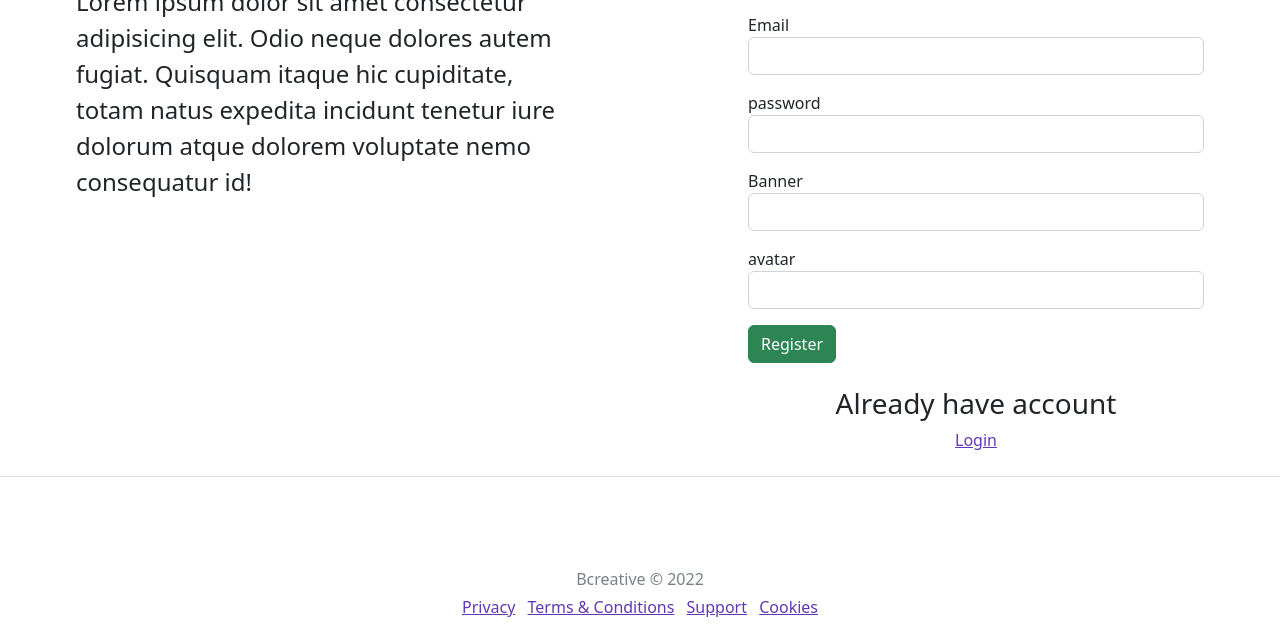
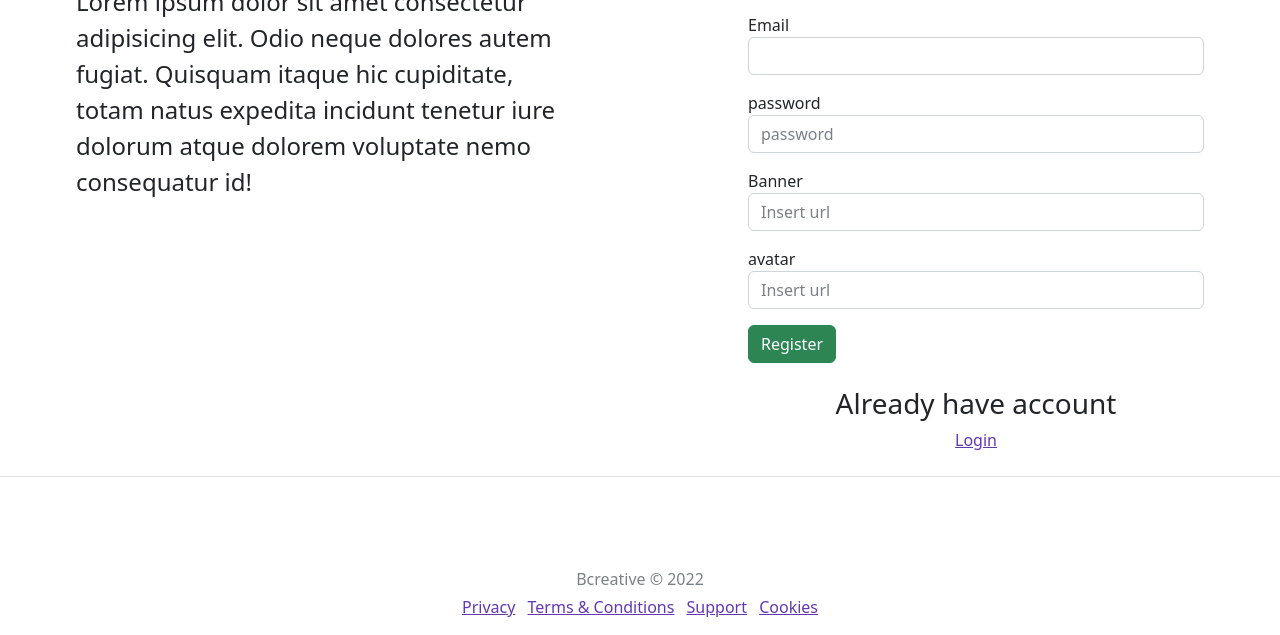
Before and after one commit to sayeda-chattopadhyay/css-framework-CA, a website with bundled scripts: page profile/register/register.html in a window 1280 px wide. Shown: the part 291-926 px from the top of the page. Built offline with nearby package versions, Linux system fonts and the light colour scheme.

Commit message:
cleaned file

```diff
--- a/profile/register/register.html
+++ b/profile/register/register.html
@@ -39,8 +39,6 @@
           <!-- form -->
           <div class="col-12 col-md-5">
             <p class="h2">Register account</p>
-            <!-- register account form -->
-            <!-- Register form -->
             <form action="" id="registerForm">
               <div class="form-group mb-3">
                 <label for="name">Name</label>
@@ -51,6 +49,7 @@
                   required
                   pattern="^[\w]+$"
                   title="The name value must not contain punctuation symbols apart from underscore (_). "
+                  autocomplete="username"
                 />
               </div>
               <div class="form-group mb-3">
@@ -62,6 +61,7 @@
                   required
                   pattern="^[\w\-.]+@(stud.)?noroff.no$"
                   title="The email value must be a valid stud.noroff.no or noroff.no email address."
+                  autocomplete="username"
                 />
               </div>
               <div class="form-group mb-3">
@@ -73,16 +73,28 @@
                   required
                   minlength="8"
                   title="The password value must be at least 8 characters."
+                  placeholder="password"
+                  autocomplete="current-password"
                 />
               </div>
               <div class="form-group mb-3">
                 <label for="banner">Banner</label>
-                <input class="form-control" type="url" name="banner" />
+                <input
+                  class="form-control"
+                  type="url"
+                  name="banner"
+                  placeholder="Insert url"
+                />
               </div>
 
               <div class="form-group mb-3">
                 <label for="avatar">avatar</label>
-                <input class="form-control" type="url" name="avatar" />
+                <input
+                  class="form-control"
+                  type="url"
+                  name="avatar"
+                  placeholder="Insert url"
+                />
               </div>
               <button class="btn btn-success">Register</button>
             </form>
@@ -109,7 +121,6 @@
       </ul>
     </footer>
     <script src="/node_modules/bootstrap/dist/js/bootstrap.bundle.min.js"></script>
-    <!-- <script src="../../src/scss/js/index.mjs" type="module"></script> -->
     <script src="../../dist/js/index.mjs" type="module"></script>
   </body>
 </html>
```
Also changed, not shown: post/edit/index.html (+0 -7 lines), post/index.html (+1 -1 lines), post/specificPost/index.html (+0 -8 lines), profile/edit/index.html (+13 -5 lines), profile/login/login.html (+0 -3 lines).
